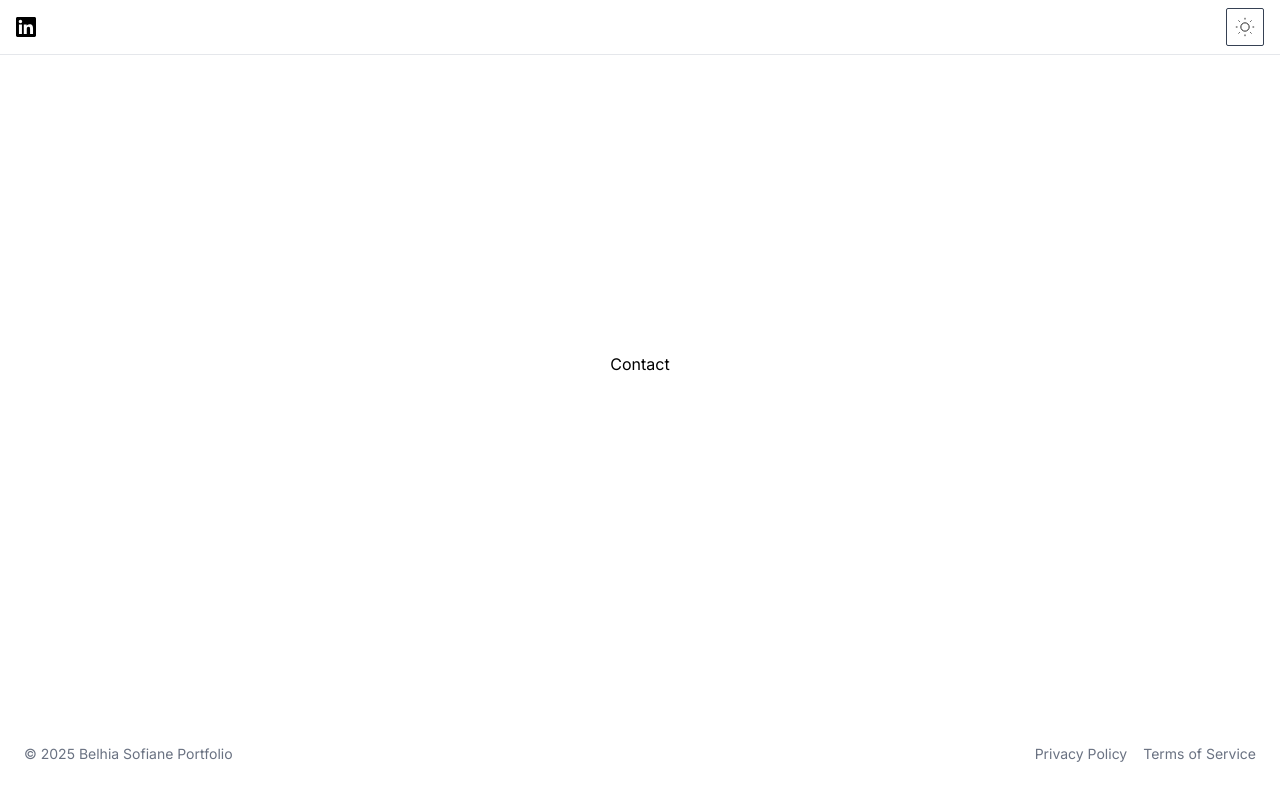
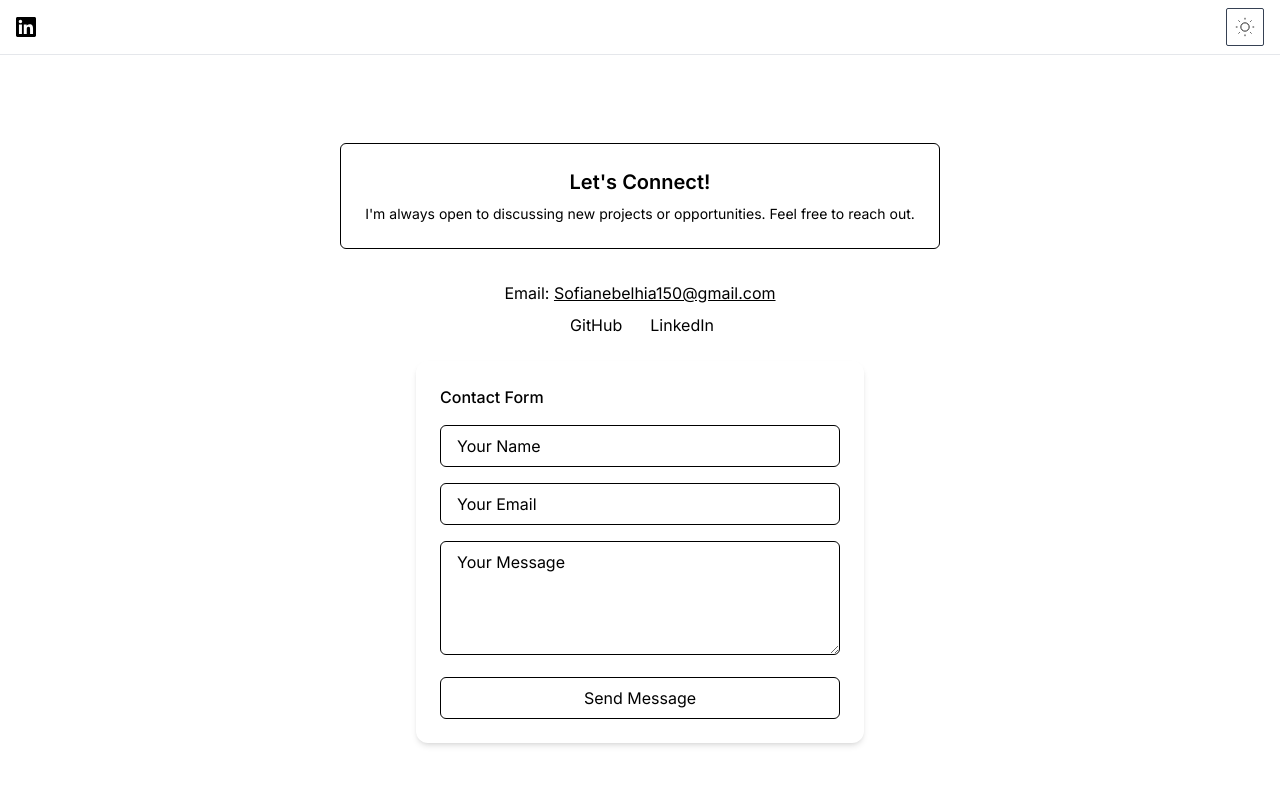
Before and after one commit to BelhiaSofiane/Portfolio-React, a React (Vite) app: page /contact in a window 1280 px wide. Shown: the top 800 px of the page. Built offline with nearby package versions, Linux system fonts and the light colour scheme.

Commit message:
-modified some text in projects.jsx -modified contact.jsx -installed emailjs -added function from emailjs to send emails from contact page not working yet will fix tmrw

```diff
--- a/package.json
+++ b/package.json
@@ -11,6 +11,7 @@
   },
   "dependencies": {
     "@tailwindcss/vite": "^4.1.11",
+    "emailjs": "^4.0.3",
     "react": "^19.1.0",
     "react-dom": "^19.1.0",
     "react-router-dom": "^7.6.3",
--- a/src/pages/Contact.jsx
+++ b/src/pages/Contact.jsx
@@ -1,9 +1,96 @@
-import React from 'react'
+import    { useRef } from 'react';
+// import emailjs from '@emailjs/browser';
+
 
 const Contact = () => {
-  return (
-    <div>Contact</div>
-  )
-}
+  const form = useRef()
 
-export default Contact
+  const sendEmail = (e) => {
+    e.preventDefault()
+
+    emailjs.sendForm("service_ox3sbwv", "template_w5yg3p2", form.current, {
+        publicKey: "PqdP1dCSEiUeFoPJp",
+      })
+      .then(
+        ()=>{
+          console.log("SUCCESS!")
+        },
+        (error) => {
+          console.log("FAILED...", error.text);
+        },
+      );
+  };
+
+    return (
+      <section className="rounded-xl px-4 py-16 max-w-4xl mx-auto text-center">
+        {/* Header */}
+        <div className="border rounded-md p-6 mb-8">
+          <h2 className="text-xl font-semibold mb-2">Let's Connect!</h2>
+          <p className="text-sm">
+            I'm always open to discussing new projects or opportunities. Feel free to reach out.
+          </p>
+        </div>
+
+        {/* Email and Social Links */}
+        <div className="mb-6">
+          <p className="mb-2 text-sm sm:text-base">
+            Email:{" "}
+            <a href="mailto:sofianebelhia150@gmail.com" className="underline">
+              Sofianebelhia150@gmail.com
+            </a>
+          </p>
+          <div className="flex justify-center space-x-6 text-xl">
+            <a
+              href="https://github.com/BelhiaSofianeCS50"
+              target="_blank"
+              rel="noopener noreferrer"
+              className="flex items-center space-x-1"
+            >
+              <i className="fab fa-github"></i>
+              <span className="text-sm sm:text-base">GitHub</span>
+            </a>
+            <a
+              href="https://www.linkedin.com/in/sofiane-belhia-1696b5285/"
+              target="_blank"
+              rel="noopener noreferrer"
+              className="flex items-center space-x-1"
+            >
+              <i className="fab fa-linkedin"></i>
+              <span className="text-sm sm:text-base">LinkedIn</span>
+            </a>
+          </div>
+        </div>
+
+        {/* Contact Form */}
+        <form className="p-6 rounded-xl shadow-md w-full max-w-md mx-auto space-y-4">
+          <h3 className="text-left font-medium">Contact Form</h3>
+          <input
+            type="text"
+            name='name'
+            placeholder="Your Name"
+            className="w-full px-4 py-2 rounded-md border focus:outline-none focus:ring-2 placeholder-inherit"
+            required
+          />
+          <input
+            type="email"
+            name='email'
+            placeholder="Your Email"
+            className="w-full px-4 py-2 rounded-md border focus:outline-none focus:ring-2 placeholder-inherit"
+            required
+          />
+          <textarea
+            placeholder="Your Message"
+            name='message'
+            rows="4"
+            className="w-full px-4 py-2 rounded-md border focus:outline-none focus:ring-2 placeholder-inherit"
+            required
+          ></textarea>
+          <button type="submit" value="Send" className="border w-full py-2 rounded-md transition">
+            Send Message
+          </button>
+        </form>
+      </section>
+    );
+};
+
+export default Contact;
--- a/src/pages/Projects.jsx
+++ b/src/pages/Projects.jsx
@@ -15,7 +15,7 @@ const Projects = () => {
               className="w-full h-full object-cover rounded-lg"
             />
           </div>
-          <h3 className="text-lg font-semibold mb-1">Responsive Web Design</h3>
+          <h3 className="text-lg font-semibold mb-1">Quizzical Game</h3>
           <p className="text-sm mb-4">
             Quizzical is a trivia quiz app built with React. It fetches
             multiple-choice questions from the Open Trivia Database API and
@@ -53,7 +53,7 @@ const Projects = () => {
               className="w-full h-full object-cover rounded-lg"
             />
           </div>
-          <h3 className="text-lg font-semibold mb-1">Task Management App</h3>
+          <h3 className="text-lg font-semibold mb-1">Tenzies Game</h3>
           <p className="text-sm mb-4">
             Tenzies Game is a fun and interactive dice game built with React.
             The goal is to roll until all ten dice show the same number. Players
```
Also changed, not shown: 1 other file (tests, documents, lock files or other folders).
